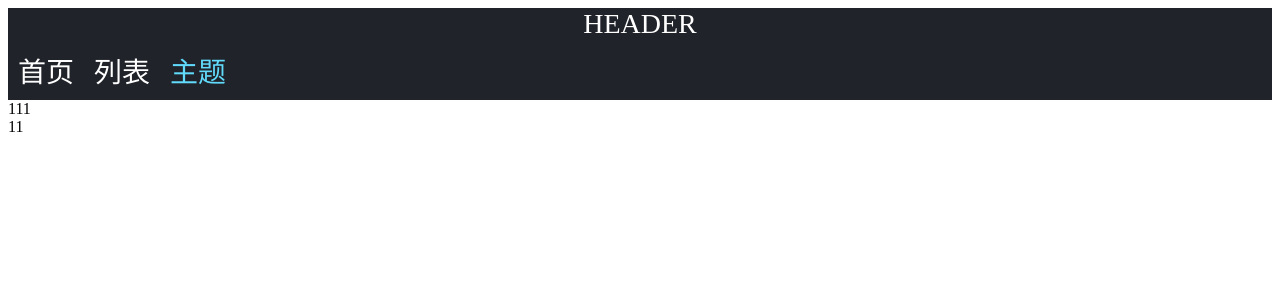
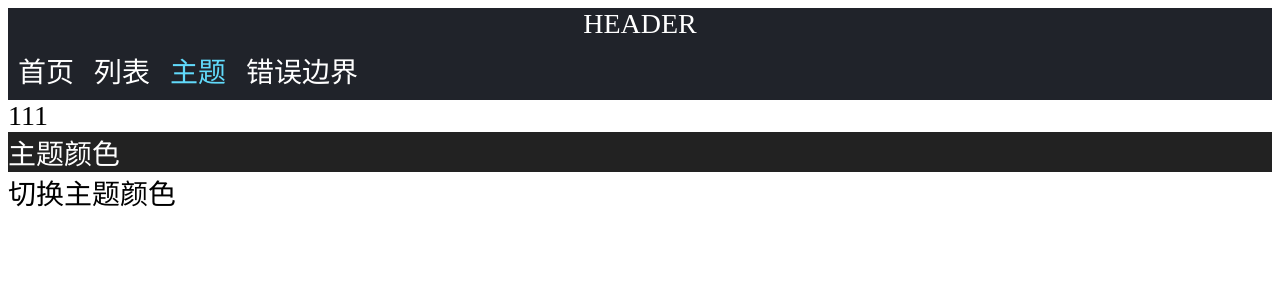
Before and after one commit to life-plant/react-app, a React (Create React App) app: page /theme in a window 1280 px wide. Shown: the top 300 px of the page. Built offline with nearby package versions, Linux system fonts and the light colour scheme.

Commit message:
错误边界

```diff
--- a/src/common/router-config.js
+++ b/src/common/router-config.js
@@ -7,6 +7,7 @@ const Index = lazy(() => import('src/pages/index'));
 const Detail = lazy(() => import('src/pages/detail'));
 const List = lazy(() => import('src/pages/list'));
 const Theme = lazy(() => import('src/pages/theme'));
+const errorBoundary = lazy(() => import('src/pages/error-boundary'));
 
 
 const routerConfig = [
@@ -29,6 +30,12 @@ const routerConfig = [
     showInNav: true,
   },
   {
+    path: '/error-boundary',
+    navName: '错误边界',
+    component: errorBoundary,
+    showInNav: true,
+  },
+  {
     path: '/detail/:id',
     navName: '详情',
     component: Detail,
--- /dev/null
+++ b/src/components/error-boundary/component1.js
@@ -0,0 +1,15 @@
+import React from 'react';
+
+class Component1 extends React.Component {
+    constructor(props) {
+        super(props);
+        this.state = {
+            errr: 'zzz'
+        }
+    }
+    render() {
+        return (<div>{this.state.errr.a.b}</div>)
+    }
+}
+
+export default Component1;
--- /dev/null
+++ b/src/components/error-boundary/index.js
@@ -0,0 +1,26 @@
+import React from 'react';
+
+class ErrorBoundary extends React.Component {
+    constructor(props) {
+        super(props);
+        this.state = {
+            hasError: false,
+        }
+    }
+    static getDerivedStateFromError(error) {
+        // 更新 state 使下一次渲染能够显示降级后的 UI
+        console.log('xxx')
+        return { hasError: true };
+    }
+    render() {
+        if (this.state.hasError) {
+            return (
+                <div>something wrong</div>
+            )
+        } else {
+            return this.props.children;
+        }
+    }
+}
+
+export default ErrorBoundary;
--- a/src/components/theme/theme2.js
+++ b/src/components/theme/theme2.js
@@ -1,11 +1,19 @@
 import React from 'react';
+import {ThemeContext} from 'src/pages/theme/theme-context';
 
 class Theme2 extends React.Component {
     render() {
+        let { theme, toggleTheme } = this.context;
+
+        console.log(theme);
         return (
-            <div>11</div>
+            <div className="theme2">
+                <div style={{backgroundColor: theme.background, color: theme.foreground }}>主题颜色</div>
+                <div onClick={toggleTheme}>切换主题颜色</div>
+            </div>
         )
     }
 }
+Theme2.contextType = ThemeContext;
 
 export default Theme2;
--- a/src/index.css
+++ /dev/null
@@ -1,13 +0,0 @@
-body {
-  margin: 0;
-  font-family: -apple-system, BlinkMacSystemFont, 'Segoe UI', 'Roboto', 'Oxygen',
-    'Ubuntu', 'Cantarell', 'Fira Sans', 'Droid Sans', 'Helvetica Neue',
-    sans-serif;
-  -webkit-font-smoothing: antialiased;
-  -moz-osx-font-smoothing: grayscale;
-}
-
-code {
-  font-family: source-code-pro, Menlo, Monaco, Consolas, 'Courier New',
-    monospace;
-}
--- /dev/null
+++ b/src/pages/error-boundary/index.js
@@ -0,0 +1,16 @@
+import React from 'react';
+import ErrorBoundary from "src/components/error-boundary";
+import Component1 from "src/components/error-boundary/component1";
+
+class errorBoundary extends React.Component {
+    render() {
+        return (
+            <ErrorBoundary>
+                <Component1>
+                </Component1>
+            </ErrorBoundary>
+        )
+    }
+}
+
+export default errorBoundary;
--- a/src/pages/theme/index.js
+++ b/src/pages/theme/index.js
@@ -1,19 +1,37 @@
 
 import React from 'react';
+import {ThemeContext, themes} from 'src/pages/theme/theme-context';
 import Theme1 from 'src/components/theme/theme1';
 
-const themeContext = React.createContext('light');
 
 
 class themePage extends React.Component {
+    constructor(props) {
+        super(props);
+        this.toggleTheme = () => {
+            this.setState(state => ({
+              theme:
+                state.theme === themes.dark
+                  ? themes.light
+                  : themes.dark,
+            }));
+        };
+        this.state = {
+            theme: themes.dark,
+            toggleTheme: this.toggleTheme,
+        }
+    }
     render() {
         return (
-            <themeContext.Provider
-                value="#ccc"
+            <ThemeContext.Provider
+                value={this.state}
             >
                 <Theme1></Theme1>
-
-            </themeContext.Provider>
+            </ThemeContext.Provider>
+            // <div>
+            //      {/* 使用默认值 */}
+            //     <Theme1></Theme1>
+            // </div>
         )
     }
 }
--- /dev/null
+++ b/src/pages/theme/theme-context.js
@@ -0,0 +1,21 @@
+import React from 'react';
+
+export const themes = {
+    light: {
+        foreground: '#000000',
+        background: '#eeeeee',
+    },
+    dark: {
+        foreground: '#ffffff',
+        background: '#222222',
+    },
+};
+
+export const ThemeContext = React.createContext(
+    {
+        theme: themes.dark,
+        toggleTheme: () => {
+            console.log(this);
+        }
+    }
+);
--- a/src/scss/common.scss
+++ b/src/scss/common.scss
@@ -0,0 +1,7 @@
+body {
+    font-size: 28px;
+}
+
+* {
+    box-sizing: border-box;
+}
```
